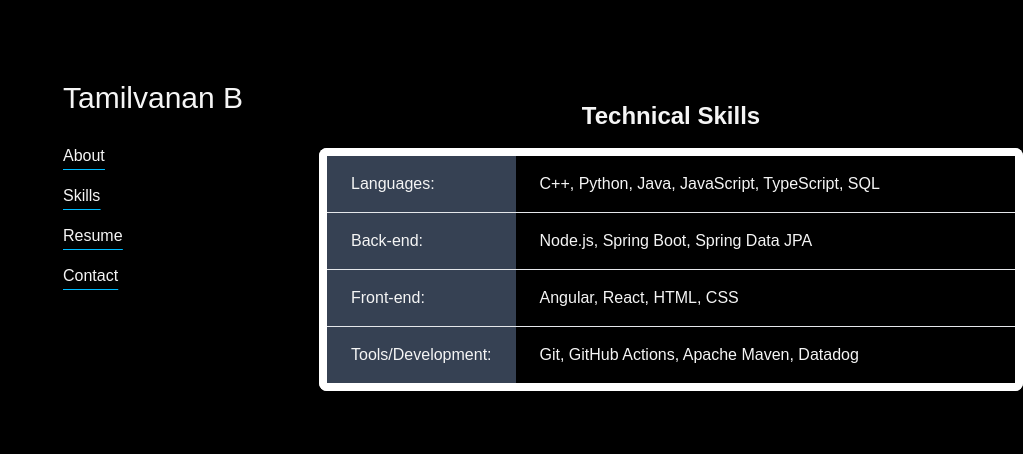
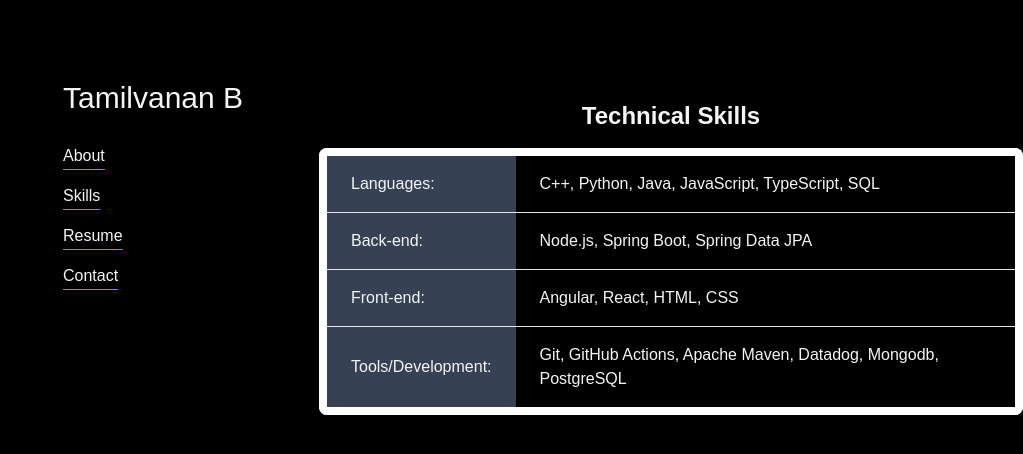
Before and after one commit to tamilvanan-bn/my-profile, a React (Vite) app: page /skills in a window 1280 px wide. Shown: the top 454 px of the page, without its empty margins (257-1280 px from the left). Built offline with nearby package versions, Linux system fonts and the light colour scheme.

Commit message:
update skills

```diff
--- a/src/components/pages/Skills.jsx
+++ b/src/components/pages/Skills.jsx
@@ -2,10 +2,10 @@ import React from "react";
 
 const Skills = () => {
   const skillsData = {
-    Languages: ["C++", "Python", "Java", "JavaScript", "TypeScript", "SQL"],
+    "Languages": ["C++", "Python", "Java", "JavaScript", "TypeScript", "SQL"],
     "Back-end": ["Node.js", "Spring Boot", "Spring Data JPA"],
     "Front-end": ["Angular", "React", "HTML", "CSS"],
-    "Tools/Development": ["Git", "GitHub Actions", "Apache Maven", "Datadog"],
+    "Tools/Development": ["Git", "GitHub Actions", "Apache Maven", "Datadog", "Mongodb", "PostgreSQL"],
   };
 
   return (
```
